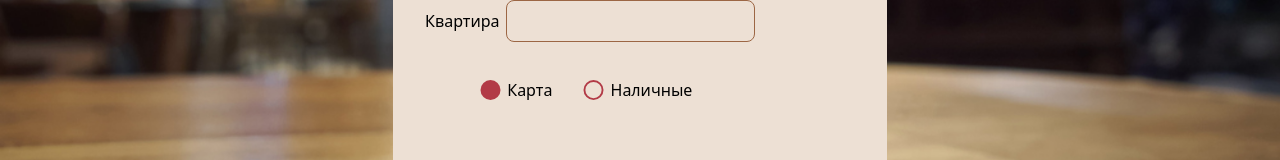
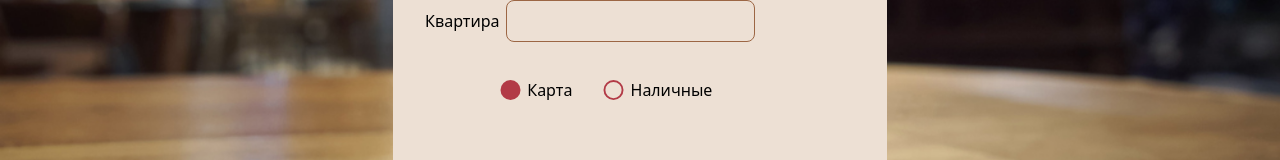
Before and after one commit to svetlana2794/cafever, a Vue app: page /delivery in a window 1280 px wide. Shown: the part 507-667 px from the top of the page. Built offline with nearby package versions, Linux system fonts and the light colour scheme.

Commit message:
Update Delivery.vue

```diff
--- a/src/components/Delivery.vue
+++ b/src/components/Delivery.vue
@@ -56,7 +56,7 @@ router.replace("/acknow")
 
 <br>
 
-<label class="inline-block p-2 my-4 md:ml-10">
+<label class="inline-block p-2 my-4 md:ml-15">
 <input type="radio" value="Карта" v-model="pay" class="invisible"/>
 <span v-if="pay!='Карта'">
 <font-awesome-icon icon="fa-regular fa-circle" size="lg" style="color: #b23a46"/>
```
